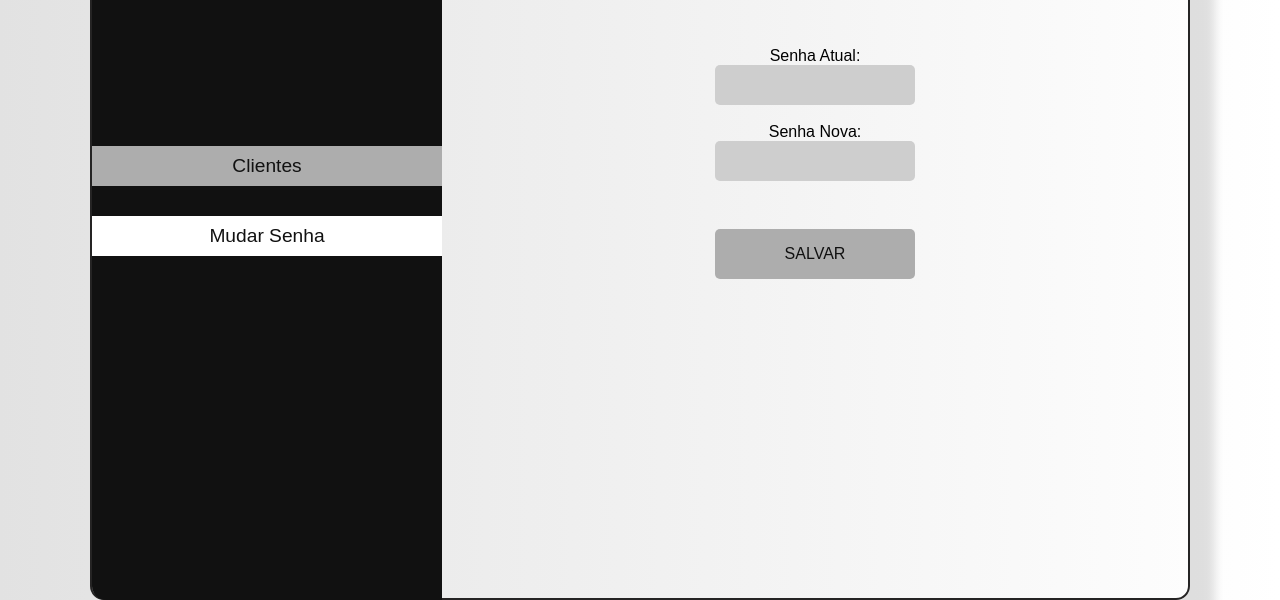
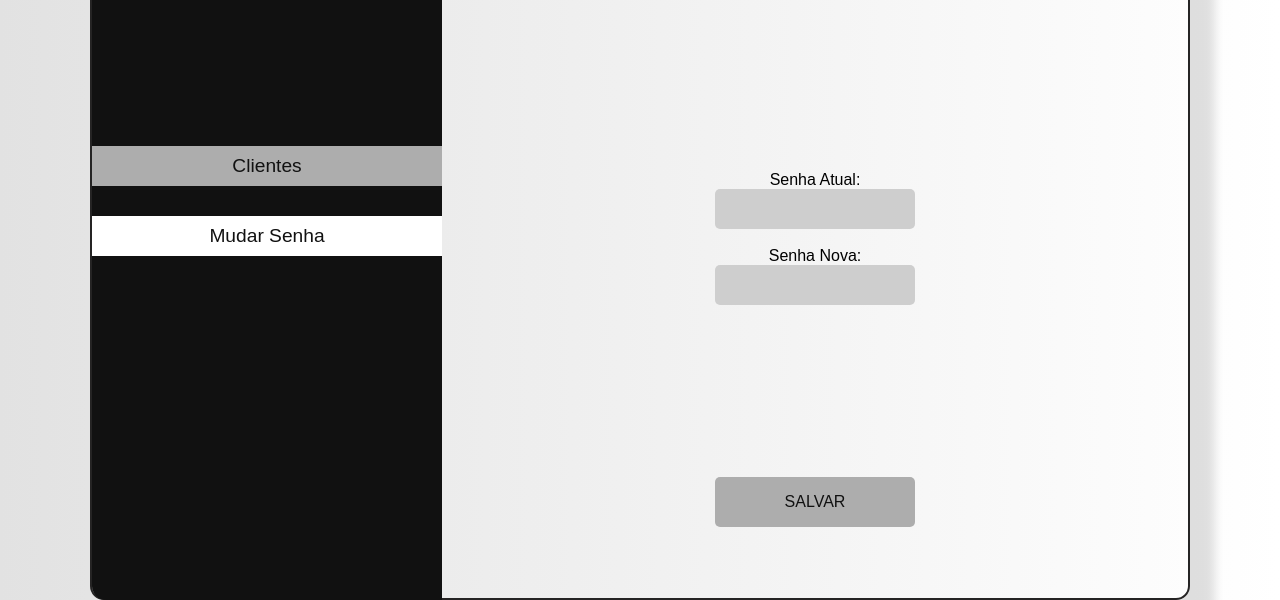
Before and after one commit to joaovitor36/projetos, a website: page login/public/pag003.html in a window 1280 px wide. Shown: the part 200-800 px from the top of the page. Drawn offline with Linux system fonts and the light colour scheme; files whose address does not match are found by name.

Commit message:
ajeitando umas coisas

```diff
--- a/login/public/style.css
+++ b/login/public/style.css
@@ -237,4 +237,7 @@ body{
     flex-direction: column;
     justify-content: center;
     align-items: center;
+    /*ajustando tamanho*/
+    width: 350px;
+    height: 400px;
 }
```
